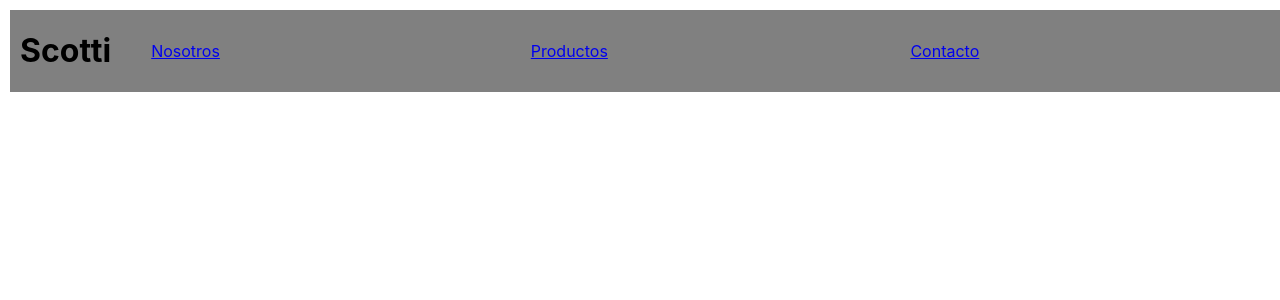
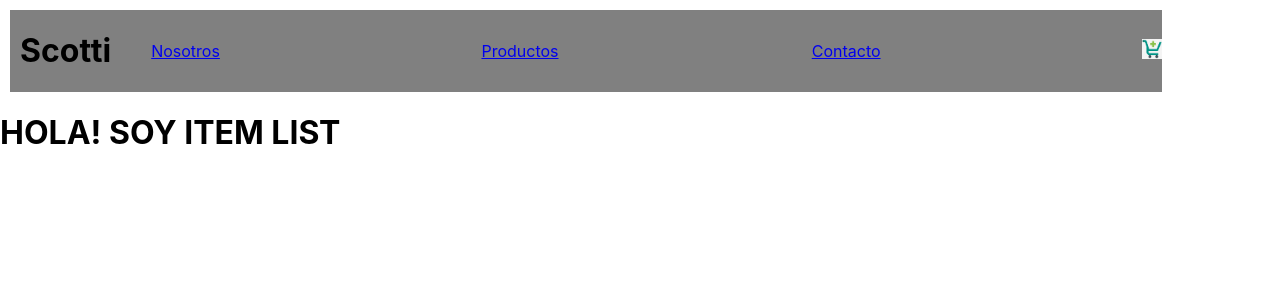
Before and after one commit to carscotti/React-Coder, a React (Create React App) app: page / in a window 1280 px wide. Shown: the top 300 px of the page. Built offline with nearby package versions, Linux system fonts and the light colour scheme.

Commit message:
entrega clase 2010

```diff
--- a/src/App.js
+++ b/src/App.js
@@ -1,12 +1,14 @@
-import logo from './logo.svg';
 import './App.css';
 import NavBar from './components/NavBar';
+import ItemListContainer from './components/Container/ItemListContainer'
 
 function App() {
-  return (
-<NavBar />
-
-  );
+return (
+  <div>
+ <NavBar />
+ <ItemListContainer greeting='Hola Soy list container' />
+ </div>
+ )
 }
 
 export default App;
--- /dev/null
+++ b/src/Carrito.css
@@ -0,0 +1,4 @@
+.cartWidget{
+    width: 20px;
+    height: 20px;
+}
--- a/src/NavBar.css
+++ b/src/NavBar.css
@@ -1,6 +1,6 @@
 .NavBarContainer{
     background-color: gray;
-    width: 100%;
+    width: 90%;
     display: flex;
     flex-direction: row;
     justify-content: flex-start;
@@ -14,7 +14,7 @@
 }
 
 .NavBarLista{
-    width: 100%;
+    width: 90%;
     display: flex;
     flex-direction: row;
     align-items: center;
@@ -24,5 +24,5 @@
 }
 
 .NavBarItem{
-    width: 100%;
+    width: 90%;
 }
--- /dev/null
+++ b/src/components/CartWidget.jsx
@@ -0,0 +1,14 @@
+import React from 'react'
+import '../Carrito.css'
+import itemcarrito from '../itemcarrito.png';
+
+const CartWidget = () => {
+    return (
+        <div>
+            <img src={itemcarrito} class="cartWidget" alt="cart" />
+        </div>
+
+    )
+}
+
+export default CartWidget
--- /dev/null
+++ b/src/components/Container/ItemListContainer.jsx
@@ -0,0 +1,11 @@
+
+const ItemListContainer = (props) => {
+    return (
+        <div>
+            <h1>HOLA! SOY ITEM LIST</h1>
+
+        </div>
+    )
+};
+
+export default ItemListContainer
--- a/src/components/NavBar.jsx
+++ b/src/components/NavBar.jsx
@@ -1,5 +1,6 @@
 import React from 'react'
 import '../NavBar.css'
+import CartWidget from './CartWidget'
 
 const NavBar = () => {
     return (
@@ -16,7 +17,10 @@ const NavBar = () => {
                     <a href="index.html">Contacto</a>
                 </li>
             </ul>
+            <CartWidget></CartWidget>
         </div>
+
+
     )
 }
 
```
Also changed, not shown: src/itemcarrito.png (added).
